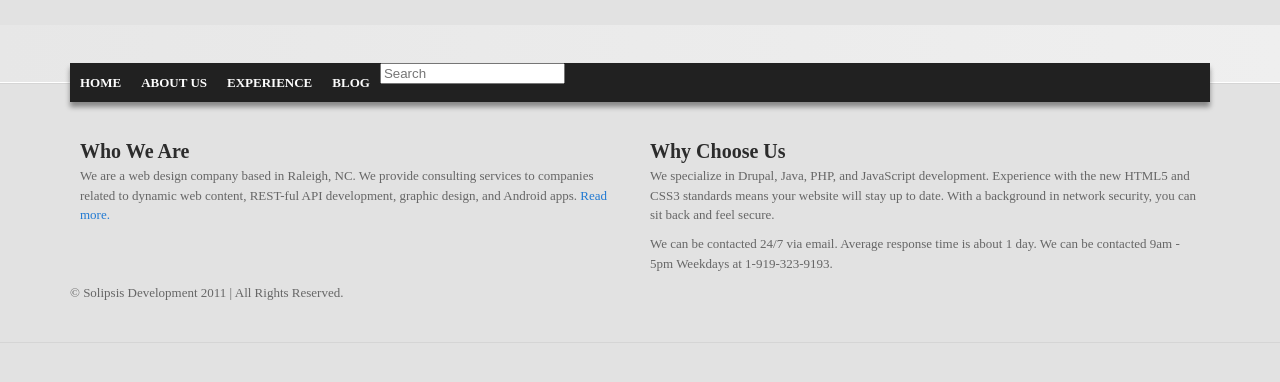
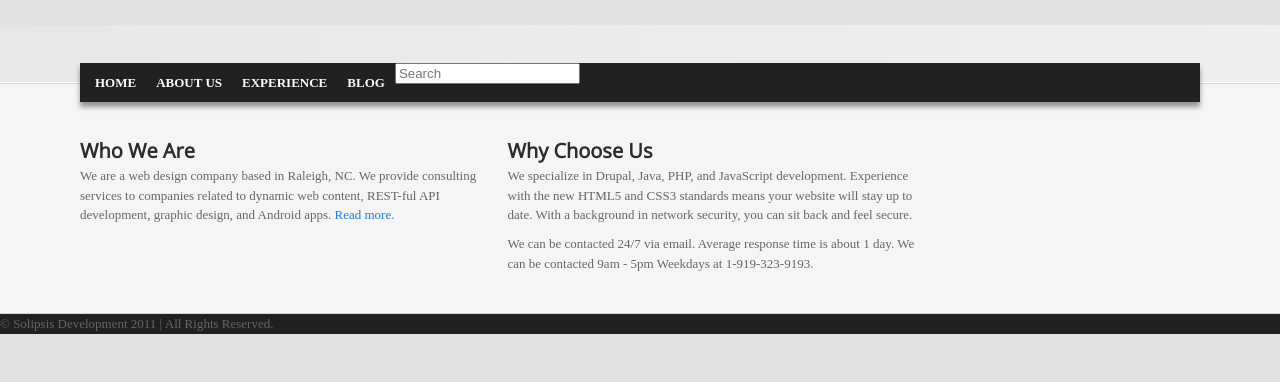
Before and after one commit to berkona/berkona.github.com, a Jekyll site: the page built from index.html, in a window 1280 px wide. Shown: the top 382 px of the page. Built offline with Jekyll 4.4.1, drawn with Linux system fonts in a browser that asks for light colours; Markdown is read by kramdown in place of the engine named in the settings.

Commit message:
restructured default layout html

```diff
--- a/_layouts/default.html
+++ b/_layouts/default.html
@@ -43,36 +43,35 @@
   <link type="text/css" rel="stylesheet" href="{{ site.url }}/css/solipsism.responsive.gpanels.css" media="screen" />
   <link type="text/css" rel="stylesheet" href="http://fonts.googleapis.com/css?family=Open+Sans" media="all" />
 </head>
-<body>
+<body class="html front not-logged-in one-sidebar sidebar-second page-frontpage lang-en page-views site-name-hidden color-scheme-default solipsism gecko fs-medium bb-n hl-l mb-dd mma-l ia-c snc-n snw-n  sns-n ssc-n ssw-n  sss-n ptc-n ptw-n pta-l pts-n ntc-n ntw-n nta-l nts-n ctc-n ctw-n cta-l cts-n btc-uc btw-n bta-l bts-n itrc-4 isrc-4 bf-a snf-gwf-open-sans ssf-gwf-open-sans ptf-sss ptf-gwf-open-sans ntf-gwf-open-sans ctf-gwf-open-sans btf-gwf-open-sans hide-ss-nav">
+
+<div id="skip-link">
+  <a href="#main-content" class="element-invisible element-focusable">Skip to main content</a>
+</div>
+<div id="page-wrapper"><div id="page">
   <div id="header-wrapper"><div class="container clearfix">
+    <header class="clearfix">
       <div id="branding" class="clearfix no-logo site-name-hidden no-slogan">
-    <h1 id="site-name" class="element-invisible">
-      <a href="/" title="Home page" class="active">Solipsis Development</a>
-    </h1>
+        <hgroup class="element-invisible">
+          <h1 id="site-name" class="element-invisible"><a href="/" title="Home page" class="active">Solipsis Development</a></h1>
+        </hgroup>
       </div>
       <div id="menu-bar" class="nav clearfix">
-    <h2 class="block-title element-invisible element-invisible">
-      Main menu
-    </h2>
+        <nav id="block-system-main-menu" class="block block-system block-menu block-odd block-count-1 block-region-menu-bar clearfix">
+          <h2 class="block-title element-invisible element-invisible">Main menu</h2>
           <div class="menu-wrapper clearfix">
             <ul class="menu clearfix">
               <li class="first leaf">
-          <a href="/" title="Go home." class="active">
-            Home
-          </a>
+                <a href="/" title="The latest news." class="active">Home</a>
               </li>
               <li class="leaf">
-          <a href="/about" title="The essential questions in life.">
-            About Us
-          </a>
+                <a href="/about" title="The essential questions in life.">About Us</a>
               </li>
               <li class="leaf">
-          <a href="/team/jonmonroe" title="What we&#039;ve done.">
-            Experience
-          </a>
+                <a href="/team/jonmonroe" title="What we&#039;ve done.">Experience</a>
               </li>
               <li class="leaf">
-          <a href="/latest" title="The latest news.">Blog</a>
+                <a href="/latest">Blog</a>
               </li>
               <li class="last leaf">
                 <form method="get" action="/search">
@@ -80,11 +79,10 @@
                 </form>
               </li>
             </ul>
-      <div class="search-box">
-
           </div>
+        </nav>
       </div>
-  </div>
+    </header>
   </div></div>
   <div id="content-wrapper" class="no-secondary"><div class="container">
     <div id="columns"><div class="columns-inner clearfix">
@@ -93,13 +91,14 @@
           <div id="content">
           	{{ content }}
           </div>
-        <footer id="footer">
-					<p>&copy; Solipsis Development 2011 | All Rights Reserved. </p>
-				</footer>
         </div>
       </div></div>
     </div></div>
   </div></div>
+  <footer id="page-footer">
+    <p>&copy; Solipsis Development 2011 | All Rights Reserved. </p>
+  </footer>
+</div></div>
 <script src="/js/google-analytics.js" />
 </body>
 </html>
```
Lines whose indentation alone changed are shown as unchanged.
